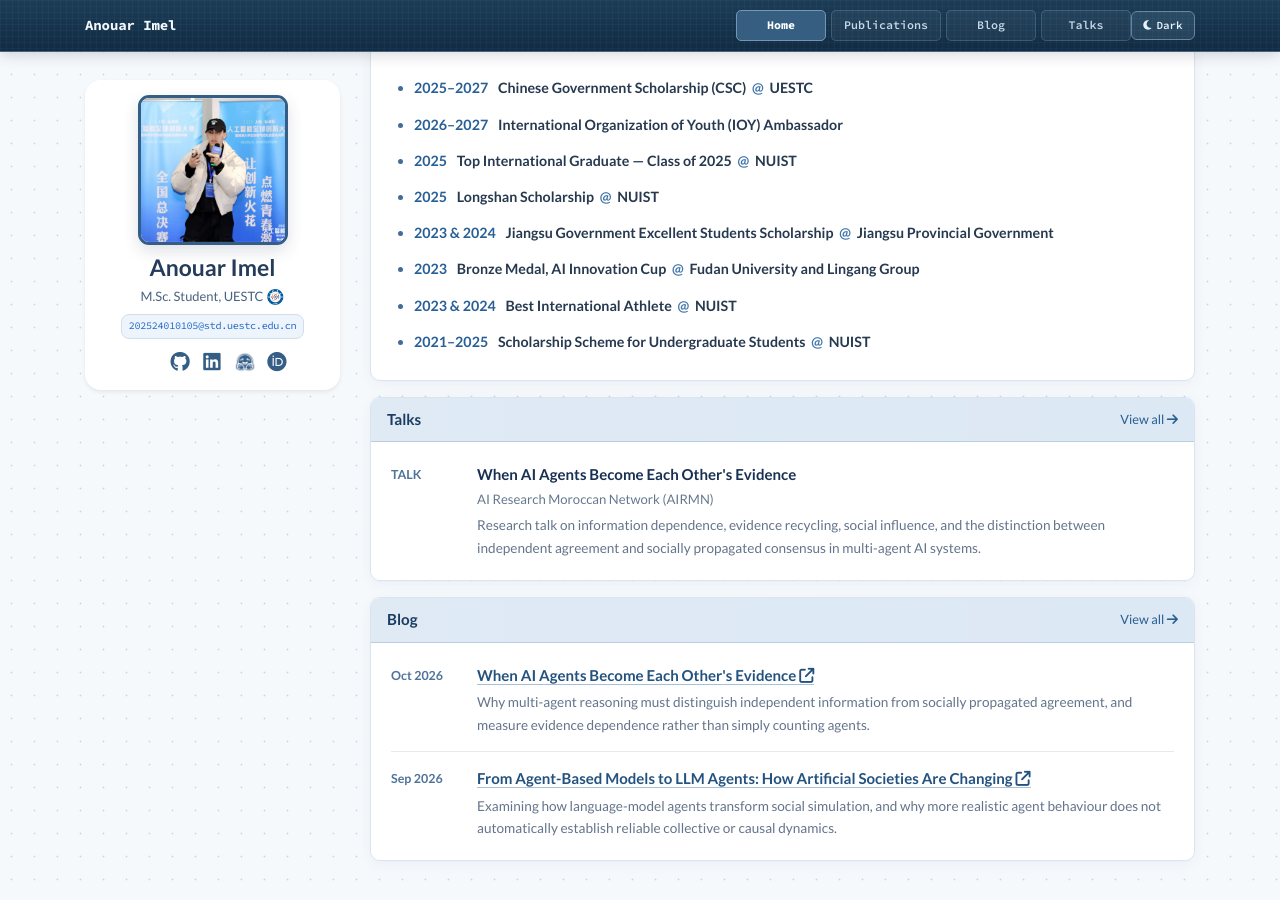
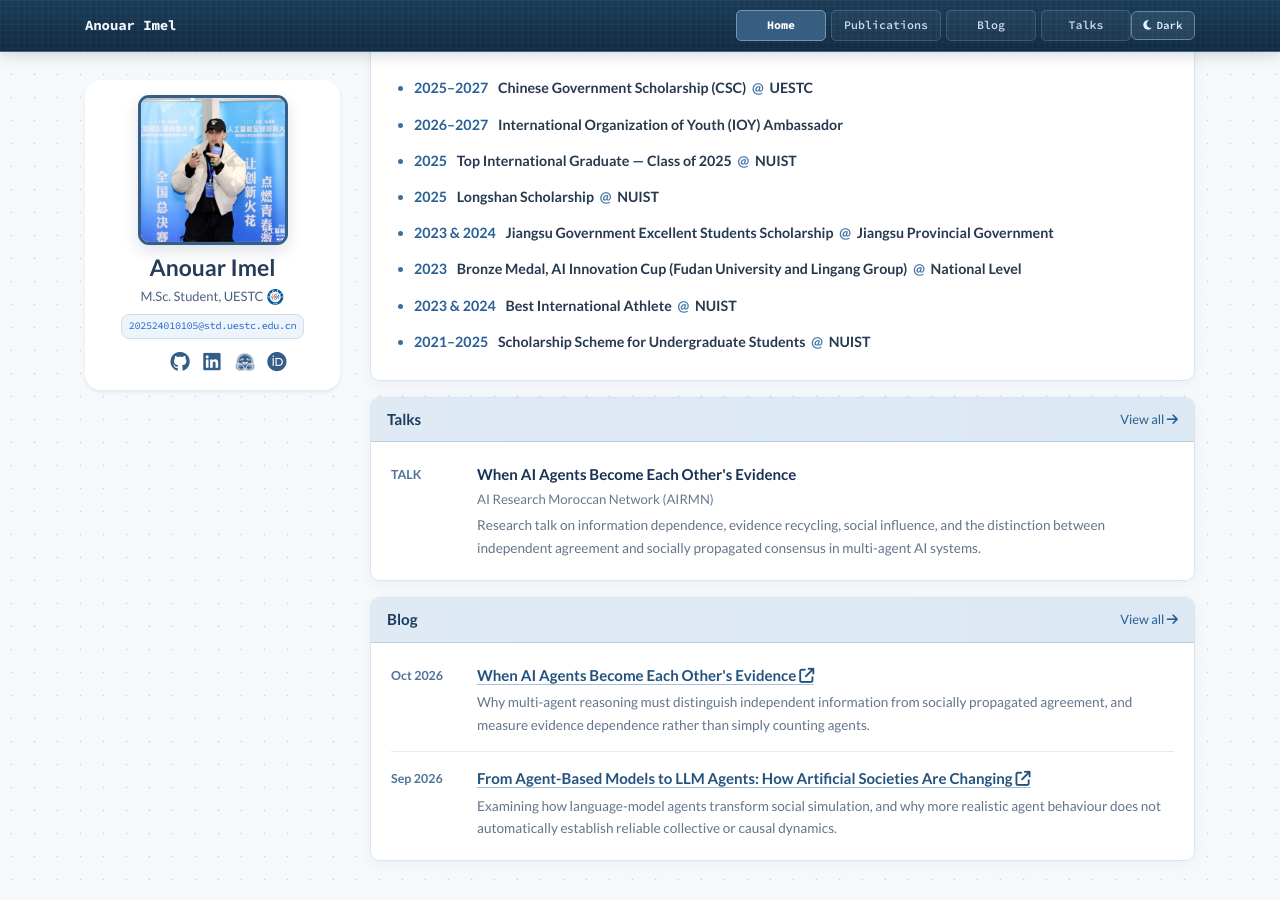
Before and after one commit to AnouarImel/AnouarImel.github.io, a Jekyll site: the page built from index.html, in a window 1280 px wide and 900 px high, scrolled down 1984 px. Built offline with Jekyll 4.4.1, drawn with Linux system fonts in a browser that asks for light colours; nearby versions of some CDN libraries; a style sheet for code colours, icons or effects is not loaded.

Commit message:
Update profile.yml

```diff
--- a/_data/profile.yml
+++ b/_data/profile.yml
@@ -104,8 +104,8 @@ honors:
     org: "Jiangsu Provincial Government"
     date: "2023 & 2024"
 
-  - title: "Bronze Medal, AI Innovation Cup"
-    org: "Fudan University and Lingang Group"
+  - title: "Bronze Medal, AI Innovation Cup (Fudan University and Lingang Group)"
+    org: "National Level"
     date: "2023"
 
   - title: "Best International Athlete"
```
